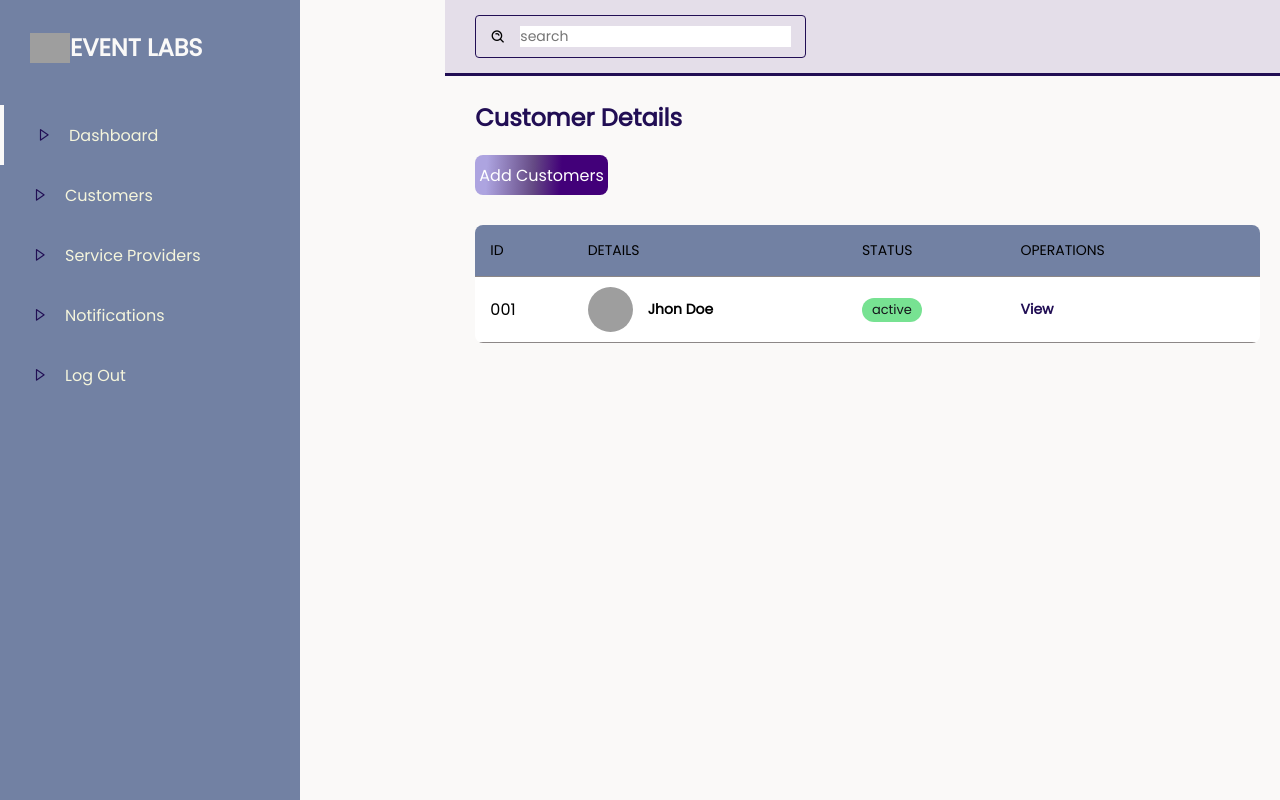
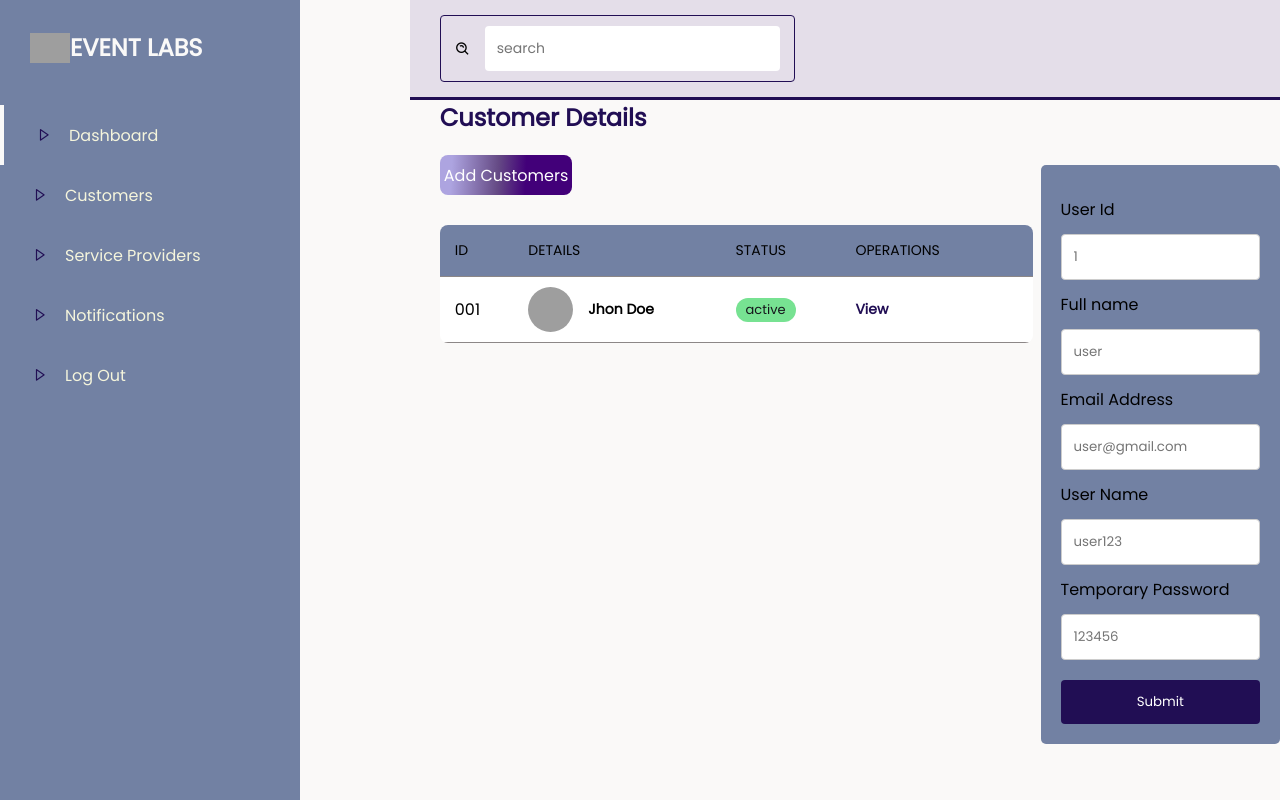
Before and after one commit to Dushanee/eventslab, a PHP site: page /eventslab/app/views/admin/customer.php in a window 1280 px wide. Run offline with PHP 8.4, Linux system fonts and the light colour scheme; some libraries are stand-ins or nearby versions; grey boxes are pictures that could not be loaded.

Commit message:
customer page

```diff
--- a/app/views/admin/customer.php
+++ b/app/views/admin/customer.php
@@ -92,25 +92,48 @@
 
                             </div>
                         </td>
-
-
                         <td class="active">
                             <p>active</p>
                         </td>
-
-
-
-                        <td class="edit"><a href="#">View</a></td>
+                          <td class="edit"><a href="#">View</a></td>
                     </tr>
-
-
 
                 </tbody>
             </table>
+        </div>
+    </section>
 
-        </div>
+    <div class="container">
 
-    </section>
+
+<form action="/action_page.php">
+    <div class="col">
+        <label for="id">User Id</label><br>
+        <input type="text" id="id" name="id" placeholder="1"><br>
+    </div>
+    <div class="col">
+        <label for="name">Full name</label><br>
+        <input type="text" id="name" name="name" placeholder="user"><br>
+    </div>
+
+    <div class="col">
+        <label for="email">Email Address</label><br>
+        <input type="text" id="email" name="email" placeholder="user@gmail.com"><br>
+    </div>
+    <div class="col">
+        <label for="uName">User Name</label><br>
+        <input type="text" id="uName" name="uName" placeholder="user123"><br>
+    </div>
+    <div class="col">
+        <label for="password">Temporary Password</label><br>
+        <input type="password" id="pwd" name="pwd" placeholder="123456"><br>
+    </div>
+
+    <div class="col">
+        <input type="submit" value="Submit">
+    </div>
+</form>
+</div>
 
 
 </body>
--- a/public/css/style.css
+++ b/public/css/style.css
@@ -362,3 +362,76 @@
         border-collapse: collapse;
     }
 }
+
+
+/* form */
+
+form {
+    box-sizing: border-box;
+}
+
+input,
+select,
+textarea {
+    width: 100%;
+    padding: 12px;
+    border: 1px solid #ccc;
+    border-radius: 4px;
+    resize: vertical;
+}
+
+label {
+    padding: 12px 12px 12px 0;
+    display: inline-block;
+}
+
+input[type=submit] {
+    background-color: #210E54;
+    margin-top: 20px;
+    color: white;
+    padding: 12px 20px;
+    border: none;
+    border-radius: 4px;
+    cursor: pointer;
+    float: right;
+}
+
+input[type=submit]:hover {
+    background-color: #7281A3;
+}
+
+.container {
+    margin-top: 165px;
+    overflow: auto;
+    width: 350px;
+    height: fit-content;
+    border-radius: 5px;
+    background-color: #7281A3;
+    padding: 20px;
+}
+
+.col-25 {
+    float: left;
+    width: 25%;
+    margin-top: 6px;
+}
+
+
+/* Clear floats after the columns */
+
+.row:after {
+    content: "";
+    display: table;
+    clear: both;
+}
+
+
+/* Responsive layout - when the screen is less than 600px wide, make the two columns stack on top of each other instead of next to each other */
+
+@media screen and (max-width: 600px) {
+    .col,
+    input[type=submit] {
+        width: 100%;
+        margin-top: 0;
+    }
+}
```
